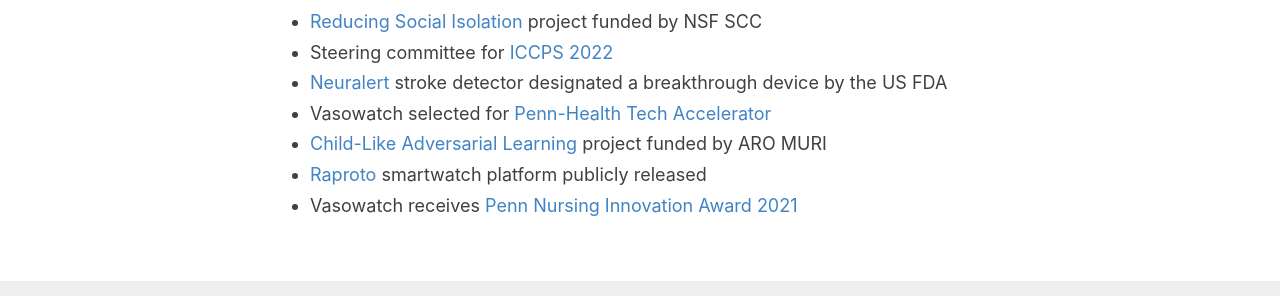
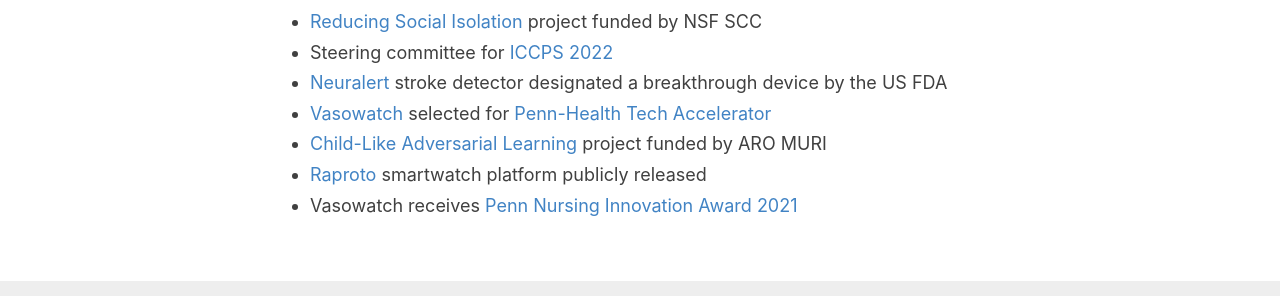
Before and after one commit to weimerj/weimerj.github.io, a Jekyll site: the page built from index.md, in a window 1280 px wide. Shown: the part 1072-1368 px from the top of the page. Built offline with Jekyll 4.4.1, drawn with Linux system fonts in a browser that asks for light colours; part of the change alters nothing that is shown.

```diff
--- a/index.md
+++ b/index.md
@@ -38,7 +38,7 @@ Curriculum Vitae:
 - [Reducing Social Isolation](https://www.nsf.gov/awardsearch/showAward?AWD_ID=2125561&HistoricalAwards=false) project funded by NSF SCC
 - Steering committee for [ICCPS 2022](https://iccps.acm.org/2022/)
 - [Neuralert](https://www.neuralerttechnologies.com/news#h.qm1f4v92tzh5) stroke detector designated a breakthrough device by the US FDA
-- Vasowatch selected for [Penn-Health Tech Accelerator](https://healthtech.upenn.edu/project/vasowatch)
+- [Vasowatch](https://vasowatch.com) selected for [Penn-Health Tech Accelerator](https://healthtech.upenn.edu/project/vasowatch)
 - [Child-Like Adversarial Learning](https://aro-muri2020.seas.upenn.edu/index.html) project funded by ARO MURI
 - [Raproto](https://github.com/weimerj/Raproto-Tizen) smartwatch platform publicly released
 - Vasowatch receives [Penn Nursing Innovation Award 2021](https://www.nursing.upenn.edu/details/news.php?id=1932)
```
